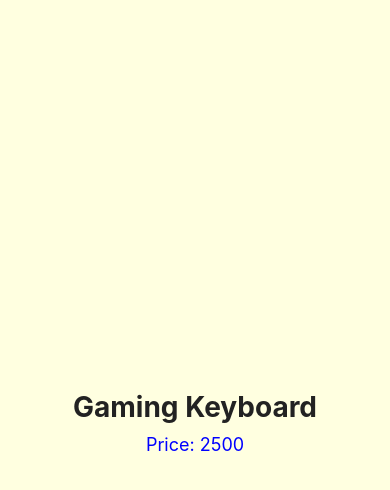
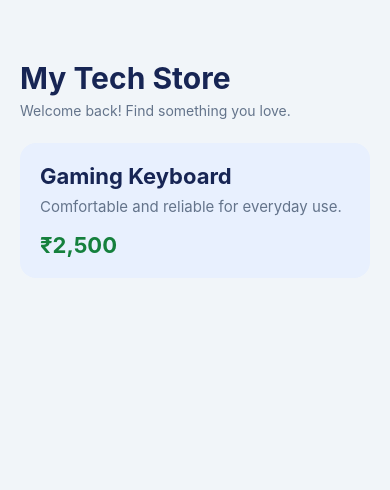
Before and after one commit to kerkettaalvin4/Learning-React-Native, a React Native app: screen / in a window 390 px wide. Shown: the top 490 px of the page. Built offline with nearby package versions, Linux system fonts and the light colour scheme.

Commit message:
Build my store product screen

```diff
--- a/App.tsx
+++ b/App.tsx
@@ -1,31 +1,66 @@
-import { StatusBar } from 'expo-status-bar';
+
 import { StyleSheet, Text, View } from 'react-native';
 
 export default function App() {
   return (
     <View style={styles.container}>
-      <Text style={styles.title}>Gaming Keyboard</Text>
-      <Text style={styles.price}>Price: 2500</Text>
+      <View style={styles.header}>
+        <Text style={styles.heading}>My Tech Store</Text>
+        <Text style={styles.subtitle}>
+          Welcome back! Find something you love.
+        </Text>
+      </View>
+
+      <View style={styles.productCard}>
+        <Text style={styles.productName}>Gaming Keyboard</Text>
+        <Text style={styles.description}>
+          Comfortable and reliable for everyday use.
+        </Text>
+        <Text style={styles.price}>₹2,500</Text>
+      </View>
     </View>
   );
 }
 
 const styles = StyleSheet.create({
-  container:{
-    flex:1,
-    backgroundColor:'lightyellow',
-    justifyContent: 'center',
-    alignItems: 'center',
+  container: {
+    flex: 1,
+    backgroundColor: '#F1F5F9',
     padding: 20,
+    paddingTop: 60,
   },
-  title:{
-    fontSize:28,
+  header: {
+    marginBottom: 24,
+  },
+  heading: {
+    fontSize: 30,
     fontWeight: 'bold',
-    color: '#222222',
+    color: '#172554',
   },
-  price:{
-    fontSize:18,
-    color: 'blue',
-    marginTop: 10,
+  subtitle: {
+    fontSize: 14,
+    color: '#64748B',
+    marginTop: 6,
+  },
+  productCard: {
+    backgroundColor: '#E8F0FE',
+    padding: 20,
+    borderRadius: 16,
+  },
+  productName: {
+    fontSize: 22,
+    fontWeight: 'bold',
+    color: '#172554',
+  },
+  description: {
+    fontSize: 15,
+    color: '#64748B',
+    marginTop: 8,
+  },
+  price: {
+    fontSize: 22,
+    fontWeight: 'bold',
+    color: '#15803D',
+    marginTop: 16,
   },
 });
```
